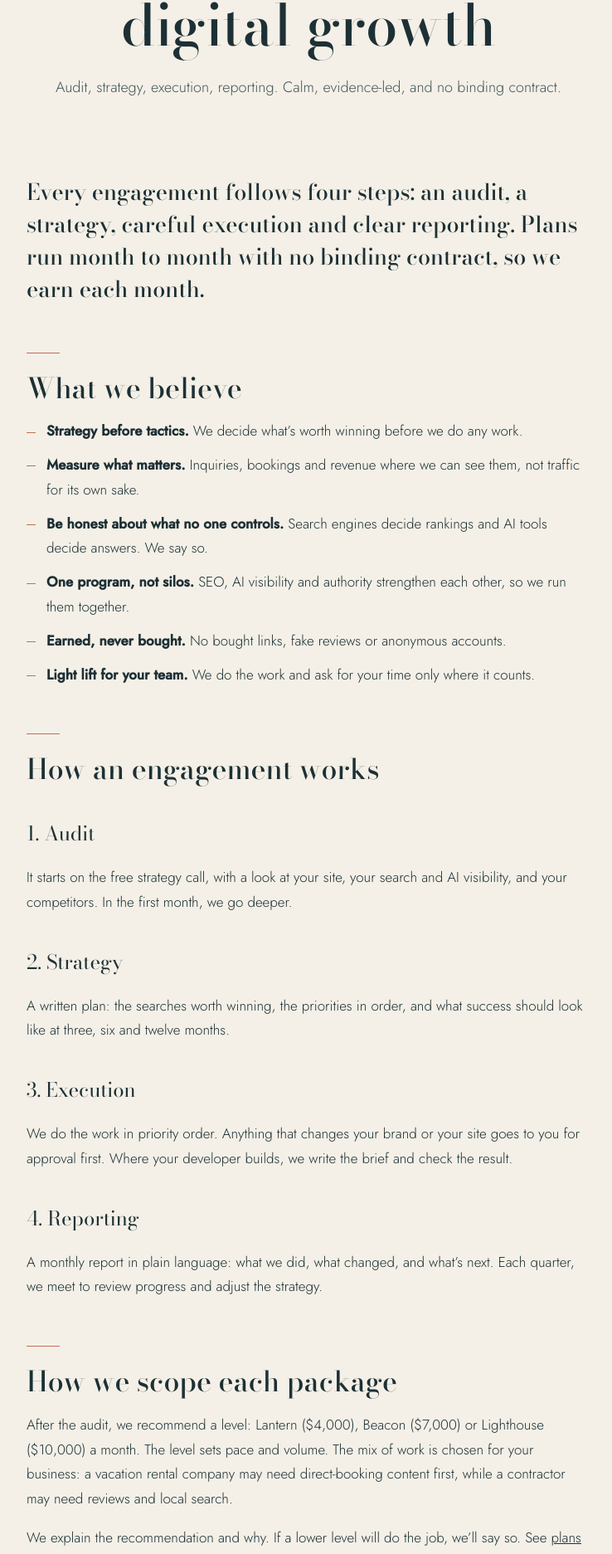
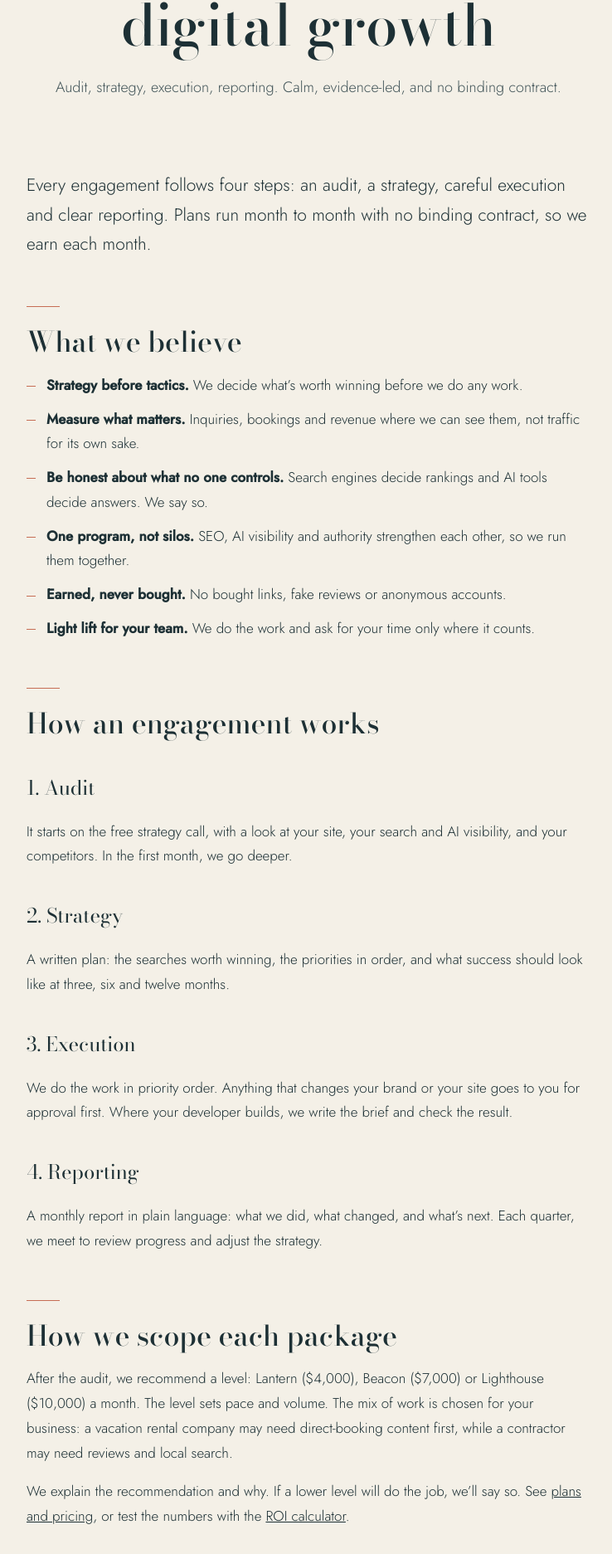
Before and after one commit to benalan317/30adigitalmarketing, a Jekyll site: the page built from approach/index.md, in a window 1280 px wide. Shown: the part 349-2222 px from the top of the page at 83% size, without its empty margins (268-1006 px from the left). Built offline with Jekyll 4.4.1, drawn with Linux system fonts in a browser that asks for light colours.

Commit message:
Set page openers and FAQ questions in the body font for readability
Co-Authored-By: Claude Sonnet 5.5 <noreply@anthropic.com>
Claude-Session: https://claude.ai/code/session_01QeaX6J9P4oc5s64bUy1jZC

```diff
--- a/assets/css/style.css
+++ b/assets/css/style.css
@@ -280,7 +280,7 @@ a.column:hover h3 { text-decoration: underline; text-underline-offset: 6px; }
 .page-body h2 { font-family: var(--display); font-weight: var(--display-weight); font-size: 34px; line-height: 1.2; margin: 56px 0 16px; }
 .page-body h3 { font-family: var(--display); font-weight: 400; font-size: 24px; margin: 36px 0 12px; }
 /* ---------- Rich page blocks (services, industries and opted-in pages) ---------- */
-.rich > p:first-of-type { font-family: var(--display); font-weight: var(--display-weight); font-size: clamp(22px, 2.5vw, 27px); line-height: 1.45; color: var(--ink); }
+.rich > p:first-of-type { font-size: clamp(19px, 2vw, 21px); line-height: 1.7; color: var(--ink); }
 .rich h2::before { content: ""; display: block; width: 40px; height: 1px; background: var(--accent); margin-bottom: 22px; }
 .rich .plan-text h2::before, .rich .callout h2::before { display: none; }
 
@@ -307,7 +307,7 @@ a.column:hover h3 { text-decoration: underline; text-underline-offset: 6px; }
 .faq h2 { margin-bottom: 8px; }
 .faq p { margin: 0; padding: 22px 0; border-top: 1px solid var(--rule); }
 .faq p:last-of-type { border-bottom: 1px solid var(--rule); }
-.faq p > strong:first-child { display: block; margin-bottom: 8px; font-family: var(--display); font-weight: var(--display-weight); font-size: 21px; line-height: 1.3; }
+.faq p > strong:first-child { display: block; margin-bottom: 8px; font-weight: 500; font-size: 18px; line-height: 1.4; }
 @media (min-width: 900px) {
   .rich .callout { margin-left: -40px; margin-right: -40px; padding: 48px 48px; }
 }
```
